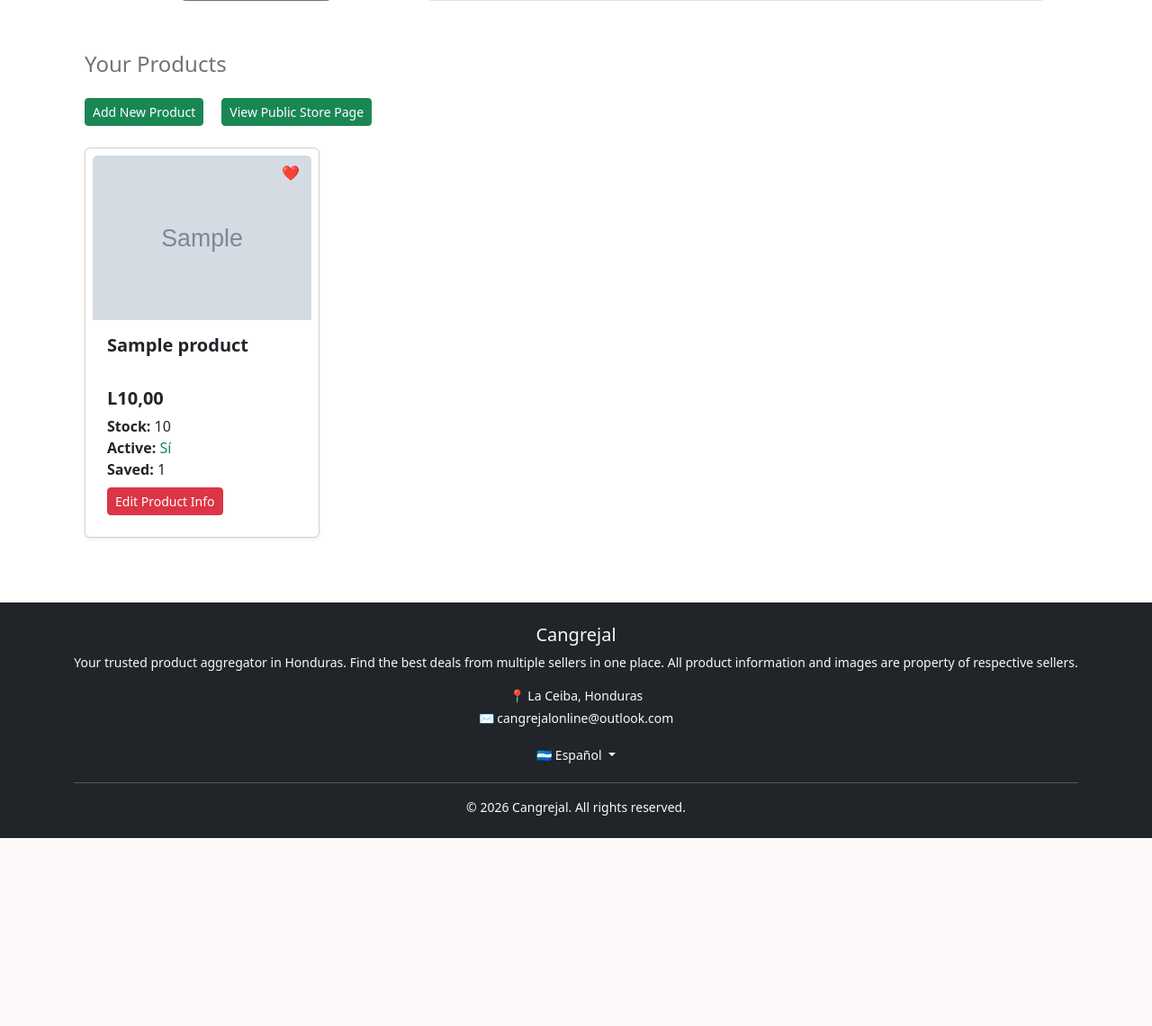
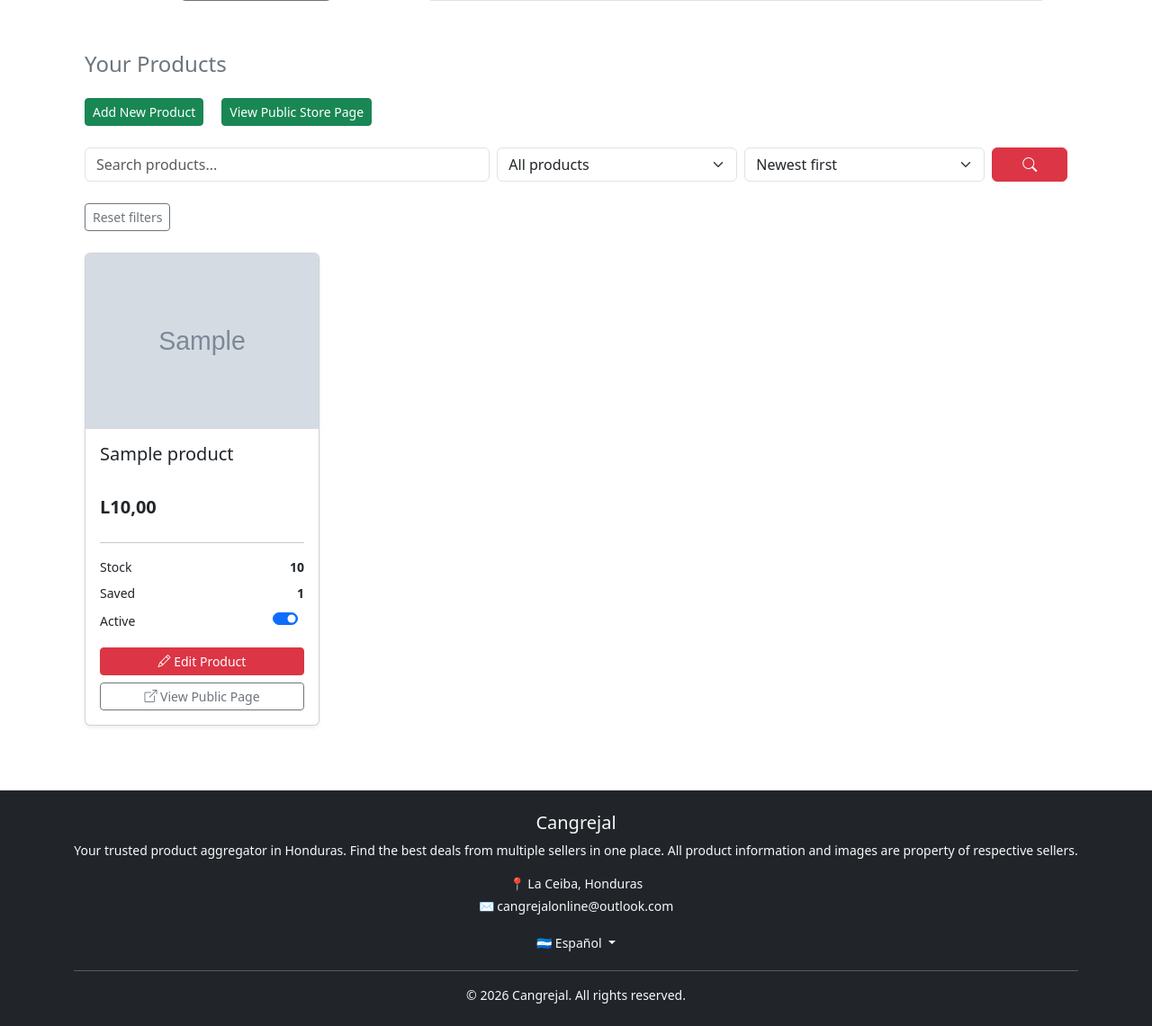
Before and after one commit to anna-at-sea/shop-aggregator, a Django app: a page that uses honduras_shop_aggregator/templates/layouts/base.html in a window 1280 px wide. Shown: the part 583-1724 px from the top of the page at 90% size. Before the commit the page ends 1515 px from the top, so only its background shows below. Run offline with Django 5.2, Linux system fonts and the light colour scheme; a user stored in the database is signed in; data comes from the database, SQL or seed files in the repository; tables that the repository leaves empty hold one stand-in row (values such as "Sample post"); grey boxes marked "Sample" are stand-in pictures; parts of the project's set-up code (start-up, migrations or seed data) failed here and were passed over; some libraries are stand-ins or nearby versions.

Commit message:
Add AJAX product edit features and _seller_product_grid.html, add search and filters for managed products, fix pagination with params

```diff
--- a/honduras_shop_aggregator/fixtures/products.json
+++ b/honduras_shop_aggregator/fixtures/products.json
@@ -23,6 +23,7 @@
         "product_price": 100,
         "slug": "unavailable_product",
         "seller": 3,
+        "stock_quantity": 1,
         "is_active": false,
         "category": 1,
         "origin_city": 1
--- a/honduras_shop_aggregator/products/urls.py
+++ b/honduras_shop_aggregator/products/urls.py
@@ -33,6 +33,11 @@ if settings.SELLER_FEATURES_ENABLED:
             views.ProductSoftDeleteView.as_view(),
             name='product_delete'
         ),
+        path(
+            '<str:slug>/toggle-active/',
+            views.ProductToggleActiveView.as_view(),
+            name='product_toggle_active'
+        ),
     ]
 
 urlpatterns += [
--- a/honduras_shop_aggregator/sellers/views.py
+++ b/honduras_shop_aggregator/sellers/views.py
@@ -2,6 +2,7 @@ from django.contrib import messages
 from django.contrib.messages.views import SuccessMessageMixin
 from django.core.paginator import EmptyPage, PageNotAnInteger, Paginator
 from django.db import transaction
+from django.db.models import Count
 from django.http import JsonResponse
 from django.shortcuts import get_object_or_404, redirect
 from django.template.loader import render_to_string
@@ -68,6 +69,34 @@ class SellerProfileView(
                 seller=profile_seller,
                 is_deleted=False
             )
+            search = self.request.GET.get("search")
+            if search:
+                products = products.filter(
+                    product_name__icontains=search
+                )
+            status = self.request.GET.get("status")
+            if status == "active":
+                products = products.filter(
+                    is_active=True,
+                    stock_quantity__gt=0,
+                )
+            elif status == "inactive":
+                products = products.filter(
+                    is_active=False
+                )
+            elif status == "out":
+                products = products.filter(
+                    stock_quantity=0
+                )
+            sort = self.request.GET.get("sort")
+            if sort == "product_name":
+                products = products.order_by("product_name")
+            elif sort == "-likes":
+                products = products.annotate(
+                    likes_count=Count("likes")
+                ).order_by("-likes_count")
+            else:
+                products = products.order_by("-date_added")
             for product in products:
                 product.is_liked = product.likes.filter(user=self.request.user).exists()
             paginator = Paginator(products, self.paginate_by)
@@ -87,7 +116,7 @@ class SellerProfileView(
         request = self.request
         if request.headers.get("x-requested-with") == "XMLHttpRequest":
             html = render_to_string(
-                "partials/_product_grid.html",
+                "partials/_seller_product_grid.html",
                 {"products": context["products"], "request": request},
                 request=request
             )
--- a/honduras_shop_aggregator/static/js/product-list.js
+++ b/honduras_shop_aggregator/static/js/product-list.js
@@ -5,7 +5,13 @@ document.addEventListener('DOMContentLoaded', function () {
     if (loadMoreBtn) {
         loadMoreBtn.addEventListener("click", function () {
             const nextPage = this.dataset.nextPage;
-            fetch(`?page=${nextPage}`, { headers: { "X-Requested-With": "XMLHttpRequest" } })
+            const params = new URLSearchParams(window.location.search);
+            params.set("page", nextPage);
+            fetch(`?${params.toString()}`, {
+                headers: {
+                    "X-Requested-With": "XMLHttpRequest"
+                }
+            })
                 .then(response => response.json())
                 .then(data => {
                     productList.insertAdjacentHTML("beforeend", data.html);
--- a/honduras_shop_aggregator/templates/layouts/base.html
+++ b/honduras_shop_aggregator/templates/layouts/base.html
@@ -69,5 +69,37 @@
             </div>
         </div>
     </footer>
+
+    <div class="toast-container position-fixed bottom-0 end-0 p-3">
+        <div id="ajaxToast"
+            class="toast align-items-center text-bg-success border-0 bg-opacity-75"
+            role="alert">
+            <div class="d-flex">
+                <div class="toast-body">
+                </div>
+                <button
+                    type="button"
+                    class="btn-close btn-close-white me-2 m-auto"
+                    data-bs-dismiss="toast">
+                </button>
+            </div>
+        </div>
+    </div>
+
+    <script>
+        function showToast(message, type="success") {
+            const toastEl = document.getElementById("ajaxToast");
+            toastEl.classList.remove(
+                "text-bg-success",
+                "text-bg-danger",
+                "text-bg-warning"
+            );
+            toastEl.classList.add(`text-bg-${type}`);
+            toastEl.querySelector(".toast-body").textContent = message;
+            const toast = bootstrap.Toast.getOrCreateInstance(toastEl);
+            toast.show();
+        }
+    </script>
+
 </body>
 </html>
--- a/honduras_shop_aggregator/templates/layouts/base_seller_profile.html
+++ b/honduras_shop_aggregator/templates/layouts/base_seller_profile.html
@@ -82,8 +82,8 @@
                 <h4 class="card-title text-secondary mt-2 mb-4">{% block product_title %}{% translate "Products" %}{% endblock %}</h4>
 
                 {% block owner_add_button %}{% endblock %}
-
-                {% include "partials/_product_grid.html" %}
+                {% block search %}{% endblock %}
+                {% block product_grid %}{% endblock %}
             </div>
         </div>
     </div>
--- a/honduras_shop_aggregator/templates/pages/sellers/profile.html
+++ b/honduras_shop_aggregator/templates/pages/sellers/profile.html
@@ -39,3 +39,72 @@
     {% translate "View Public Store Page" %}
 </a>
 {% endblock %}
+
+{% block search %}
+<form method="get" class="row g-2 mb-4">
+
+    <div class="col-md-5">
+        <input
+            type="text"
+            class="form-control"
+            name="search"
+            placeholder="{% translate 'Search products...' %}"
+            value="{{ request.GET.search }}">
+    </div>
+
+    <div class="col-md-3">
+        <select class="form-select" name="status">
+            <option value="">{% translate "All products" %}</option>
+            <option value="active"
+                {% if request.GET.status == "active" %}selected{% endif %}>
+                {% translate "Active" %}
+            </option>
+            <option value="inactive"
+                {% if request.GET.status == "inactive" %}selected{% endif %}>
+                {% translate "Hidden" %}
+            </option>
+            <option value="out"
+                {% if request.GET.status == "out" %}selected{% endif %}>
+                {% translate "Out of stock" %}
+            </option>
+        </select>
+    </div>
+
+    <div class="col-md-3">
+        <select class="form-select" name="sort">
+
+            <option value="-created_at">
+                {% translate "Newest first" %}
+            </option>
+
+            <option value="product_name"
+                {% if request.GET.sort == "product_name" %}selected{% endif %}>
+                {% translate "Name A-Z" %}
+            </option>
+
+            <option value="-likes"
+                {% if request.GET.sort == "-likes" %}selected{% endif %}>
+                {% translate "Most saved" %}
+            </option>
+
+        </select>
+    </div>
+
+    <div class="col-md-1 d-grid">
+        <button class="btn btn-danger">
+            <i class="bi bi-search"></i>
+        </button>
+    </div>
+
+</form>
+
+<a
+    href="{% url 'seller_profile' user.seller.store_name %}"
+    class="btn btn-outline-secondary btn-sm mb-4">
+
+    {% translate "Reset filters" %}
+
+</a>
+{% endblock %}
+
+{% block product_grid %}{% include "partials/_seller_product_grid.html" %}{% endblock %}
--- a/honduras_shop_aggregator/templates/pages/sellers/public_profile.html
+++ b/honduras_shop_aggregator/templates/pages/sellers/public_profile.html
@@ -2,3 +2,5 @@
 {% load i18n %}
 
 {% block product_title %}{% translate "Available Products" %}{% endblock %}
+
+{% block product_grid %}{% include "partials/_product_grid.html" %}{% endblock %}
--- a/honduras_shop_aggregator/templates/partials/_product_grid.html
+++ b/honduras_shop_aggregator/templates/partials/_product_grid.html
@@ -33,18 +33,11 @@
                     {% endif %}
                 </p>
                 {% if user.is_authenticated and user == product.seller.user and seller_features_enabled %}
-                <strong>{% translate "Stock" %}:</strong> {{ product.stock_quantity }}<br>
-                <strong>{% translate "Active" %}:</strong>
-                    {% if product.is_active %}
-                        <span class="text-success">{% translate "Yes" %}</span>
-                    {% else %}
-                        <span class="text-danger">{% translate "No" %}</span>
-                    {% endif %}
-                <br>
-                <strong>{% translate "Saved" %}:</strong> {{ product.likes.all.count }}
-                <br>
-                <a href="{% url 'product_update' product.slug %}" class="btn btn-danger btn-sm mt-2">{% translate "Edit Product Info" %}</a>
-                {% else %}
+                <span class="badge bg-secondary mb-2">
+                    <i class="bi bi-box-seam"></i>
+                    {% translate "Your Product" %}
+                </span>
+                {% endif %}
                 <p class="card-text mb-0 text-muted small seller-name">
                     {% translate "Sold by" %}: <span class="fw-medium text-secondary">{{ product.seller }}</span>
                 </p>
@@ -61,7 +54,6 @@
                         {% endif %}
                     {% endif %}
                 </p>
-                {% endif %}
             </div>
         </div>
     </div>
--- /dev/null
+++ b/honduras_shop_aggregator/templates/partials/_seller_product_grid.html
@@ -0,0 +1,184 @@
+{% load i18n %}
+
+<div id="product-list">
+{% if products %}
+<div class="row row-cols-2 row-cols-md-2 row-cols-lg-3 row-cols-xl-4 g-3 gy-4 mb-4">
+
+{% for product in products %}
+<div class="col">
+
+    <div class="card shadow-sm h-100">
+
+        <div class="position-relative product-image-wrapper">
+            <a href="{% url 'product_card' product.slug %}">
+                <img src="{{ product.image.url }}"
+                    class="card-img-top"
+                    alt="{{ product.product_name }}"
+                    style="max-height:300px; object-fit:contain;">
+            </a>
+
+            {% if not product.stock_quantity or not product.is_active or product.is_deleted %}
+            <div class="unavailable-overlay">
+                {% translate "Not available" %}
+            </div>
+            {% endif %}
+        </div>
+
+        <div class="card-body d-flex flex-column">
+
+            <h5 class="card-title product-name">
+                {{ product.product_name }}
+            </h5>
+
+            <p class="mb-2 product-price-status">
+                {% if product.stock_quantity and product.is_active %}
+                    <span class="fs-5 fw-bold">
+                        L{{ product.product_price }}
+                    </span>
+                {% else %}
+                    <span class="text-muted">
+                        {% translate "Unavailable" %}
+                    </span>
+                {% endif %}
+            </p>
+
+            <hr>
+
+            <div class="small">
+
+                <div class="d-flex justify-content-between mb-2">
+                    <span>{% translate "Stock" %}</span>
+                    <strong>{{ product.stock_quantity }}</strong>
+                </div>
+
+                <div class="d-flex justify-content-between mb-2">
+                    <span>{% translate "Saved" %}</span>
+                    <strong>{{ product.likes.count }}</strong>
+                </div>
+
+                <div class="d-flex justify-content-between align-items-center">
+
+                    <span>{% translate "Active" %}</span>
+
+                    <div class="form-check form-switch m-0">
+                        <div class="form-check form-switch">
+                            {% csrf_token %}
+                            <input
+                                class="form-check-input product-active-toggle"
+                                type="checkbox"
+                                data-url="{% url 'product_toggle_active' product.slug %}"
+                                {% if product.is_active %}checked{% endif %}
+                            >
+                        </div>
+                    </div>
+
+                </div>
+
+            </div>
+
+            <div class="mt-auto pt-3 d-grid gap-2">
+
+                <a href="{% url 'product_update' product.slug %}"
+                   class="btn btn-danger btn-sm">
+                    <i class="bi bi-pencil"></i>
+                    {% translate "Edit Product" %}
+                </a>
+
+                <a href="{% url 'product_card' product.slug %}"
+                   class="btn btn-outline-secondary btn-sm">
+                    <i class="bi bi-box-arrow-up-right"></i>
+                    {% translate "View Public Page" %}
+                </a>
+
+            </div>
+
+        </div>
+
+    </div>
+
+</div>
+{% endfor %}
+
+</div>
+
+<script>
+    function getCookie(name) {
+        let cookieValue = null;
+        if (document.cookie && document.cookie !== "") {
+            const cookies = document.cookie.split(";");
+            for (let i = 0; i < cookies.length; i++) {
+                const cookie = cookies[i].trim();
+                if (cookie.startsWith(name + "=")) {
+                    cookieValue = decodeURIComponent(cookie.substring(name.length + 1));
+                    break;
+                }
+            }
+        }
+        return cookieValue;
+    }
+
+    document.addEventListener("DOMContentLoaded", function () {
+        const csrftoken = getCookie("csrftoken");
+        document.querySelectorAll(".product-active-toggle").forEach(function (checkbox) {
+            checkbox.addEventListener("change", function () {
+                checkbox.disabled = true;
+                fetch(checkbox.dataset.url, {
+                    method: "POST",
+                    headers: {
+                        "X-CSRFToken": csrftoken
+                    }
+                })
+                .then(response => response.json())
+                .then(data => {
+                    showToast(
+                        data.message,
+                        data.active ? "success" : "warning"
+                    );
+                    const imageWrapper = checkbox
+                        .closest(".card")
+                        .querySelector(".product-image-wrapper");
+                    let overlay = imageWrapper.querySelector(".unavailable-overlay");
+                    if (!data.active) {
+                        if (!overlay) {
+                            overlay = document.createElement("div");
+                            overlay.className = "unavailable-overlay";
+                            overlay.textContent = "Not available";
+                            imageWrapper.appendChild(overlay);
+                        }
+                    } else {
+                        if (overlay) {
+                            overlay.remove();
+                        }
+                    }
+                    const priceStatus = checkbox
+                        .closest(".card")
+                        .querySelector(".product-price-status");
+                    if (data.active) {
+                        priceStatus.innerHTML =
+                            `<span class="fs-5 fw-bold">L${data.price}</span>`;
+                    }
+                    else {
+                        priceStatus.innerHTML =
+                            `<span class="text-muted">Unavailable</span>`;
+                    }
+                })
+                .catch(() => {
+                    checkbox.checked = !checkbox.checked;
+                    alert("Couldn't update product.");
+                })
+                .finally(() => {
+                    checkbox.disabled = false;
+                });
+            });
+        });
+    });
+</script>
+
+{% else %}
+
+<div class="alert alert-info mt-3">
+    {% translate "No products found." %}
+</div>
+
+{% endif %}
+</div>
```
Also changed, not shown: honduras_shop_aggregator/products/tests.py (+81 -1 lines), honduras_shop_aggregator/products/views.py (+29 -1 lines), honduras_shop_aggregator/sellers/tests.py (+97 -0 lines).
